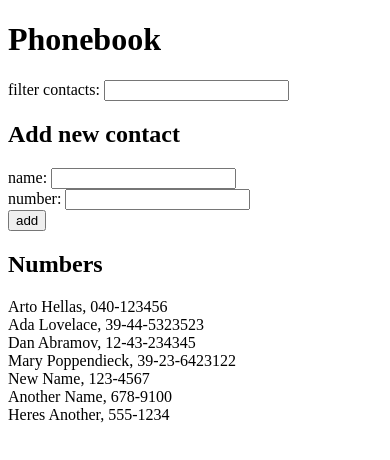
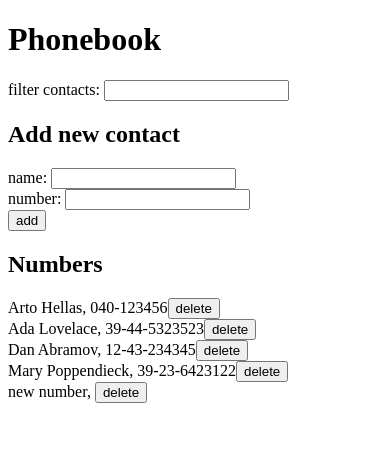
Before and after one commit to eam5/fullstack_react, a React (Create React App) app in the folder exercises/part2/phonebook/: page / in a window 390 px wide. Shown: the top 460 px of the page. Built offline with nearby package versions, Linux system fonts and the light colour scheme; data requests are answered from the project's data file.

Commit message:
2.17: Phonebook step9 = ids dont update

```diff
--- a/exercises/part2/phonebook/db.json
+++ b/exercises/part2/phonebook/db.json
@@ -21,19 +21,9 @@
       "id": 4
     },
     {
-      "name": "New Name",
-      "number": "123-4567",
+      "name": "new number",
+      "number": "",
       "id": 5
-    },
-    {
-      "name": "Another Name",
-      "number": "678-9100",
-      "id": 6
-    },
-    {
-      "name": "Heres Another",
-      "number": "555-1234",
-      "id": 7
     }
   ]
 }
--- a/exercises/part2/phonebook/src/App.js
+++ b/exercises/part2/phonebook/src/App.js
@@ -20,6 +20,18 @@ const App = () => {
   }, [])
 
   const findName = persons.some(element => element.name === newName )
+
+  const rows = () => persons
+  .filter(list =>
+    list.name.toLowerCase().includes(searchTerm.toLowerCase())
+    )
+  .map(list =>
+    <Contacts
+      key={list.name}
+      list={list}
+      deleteNameOf={() => deleteNameOf(list.id)}
+    />
+  )
 
   const addName = (event) => {
       event.preventDefault()
@@ -52,6 +64,19 @@ const App = () => {
     setSearchTerm(event.target.value)
   }
 
+  const deleteNameOf = id => {
+    const person = persons.find(n => n.id === id)
+    // const deletedPerson = { ...person }
+    console.log(person)
+    // console.log(deletedPerson)
+    if
+    (window.confirm(`Delete ${person.name} from Phonebook?`)) {
+      personService
+      .handleDelete(id)
+      .then(setPersons(persons.filter(n => n.id !== id)))
+    }
+  }
+
   return (
     <div>
       <h1>Phonebook</h1>
@@ -65,7 +90,12 @@ const App = () => {
         handleNumberChange={handleNumberChange}
       />
       <h2>Numbers</h2>
-      <Contacts list={persons} searchTerm={searchTerm}/>
+      {rows()}
+      {/* <Contacts
+        list={persons}
+        searchTerm={searchTerm}
+        deleteNameOf={deleteNameOf}
+      /> */}
     </div>
   )
 }
--- a/exercises/part2/phonebook/src/components/Contacts.js
+++ b/exercises/part2/phonebook/src/components/Contacts.js
@@ -1,17 +1,32 @@
 import React from 'react'
 
-const Contacts = ({list, searchTerm}) => {
-    const rows = () => list
-      .filter(list =>
-        list.name.toLowerCase().includes(searchTerm.toLowerCase())
-        )
-      .map(list =>
-        <div key={list.name}>{list.name}, {list.number}</div>
-      )
+const Contacts = ({list, deleteNameOf }) => {
 
-    return (
-        <div>{rows()}</div>
-    )
+  return (
+    <div>
+    {list.name}, {list.number}
+    <button onClick={deleteNameOf}>delete</button>
+    </div>
+
+  )
 }
 
+
+// const Contacts = ({list, searchTerm, deleteNameOf }) => {
+//     const rows = () => list
+//       .filter(list =>
+//         list.name.toLowerCase().includes(searchTerm.toLowerCase())
+//         )
+//       .map(list =>
+//         <div key={list.name}>
+//           {list.name}, {list.number}
+//           <button onClick={() => deleteNameOf(list.id)}>delete</button>
+//         </div>
+//       )
+
+//     return (
+//         <div>{rows()}</div>
+//     )
+// }
+
 export default Contacts
--- a/exercises/part2/phonebook/src/services/persons.js
+++ b/exercises/part2/phonebook/src/services/persons.js
@@ -16,4 +16,9 @@ const update = (id, newObject) => {
     return request.then(response => response.data)
 }
 
-export default { getAll, create, update }
+const handleDelete = (id) => {
+    const request = axios.delete(`${baseURL}/${id}`)
+    return request.then(response => response.data)
+}
+
+export default { getAll, create, update, handleDelete }
```
